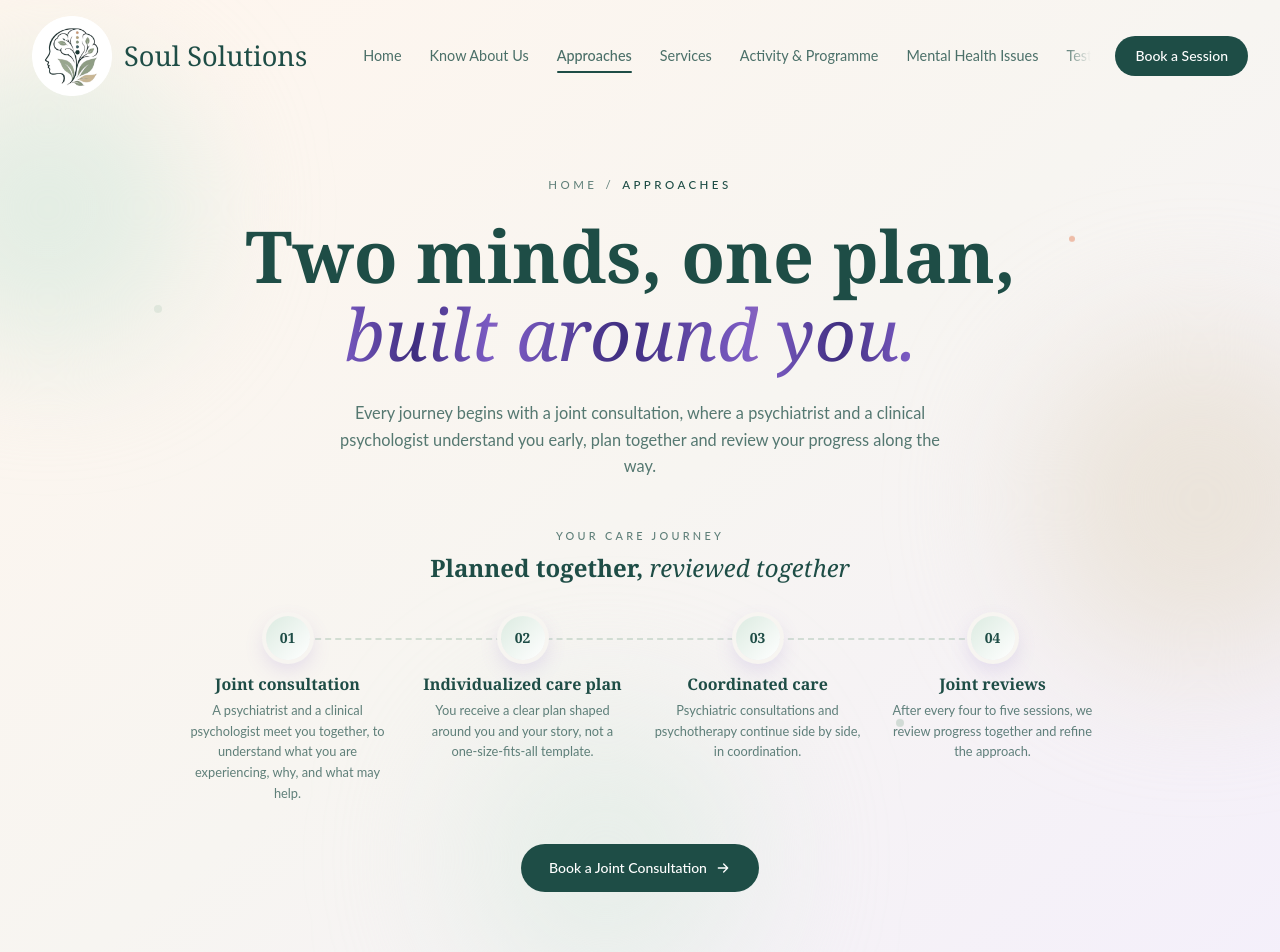
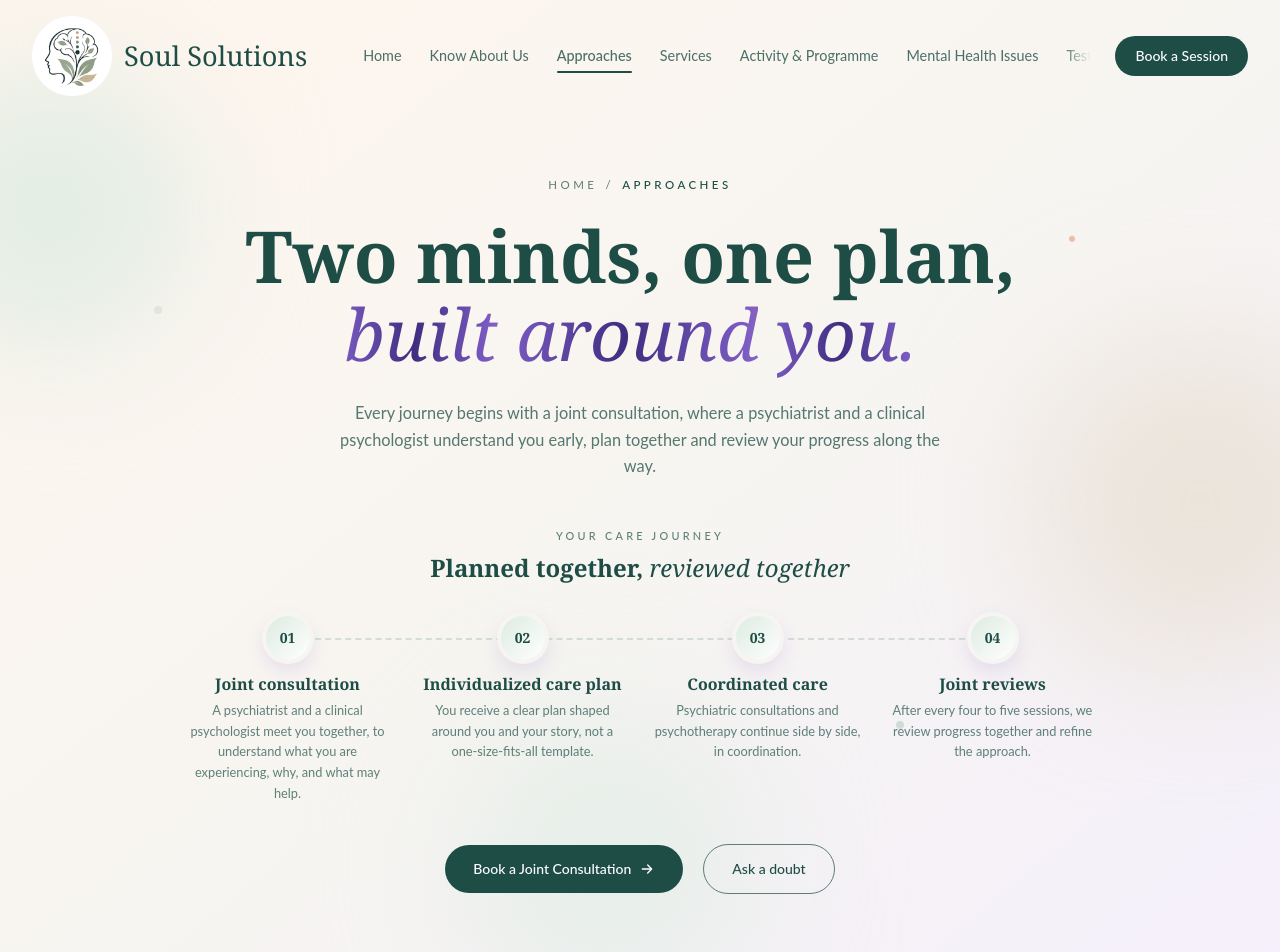
Before and after one commit to kumarnilima1512-bit/soulSolutions, a Nuxt app: page /approaches in a window 1280 px wide. Shown: the top 952 px of the page. Built offline with nearby package versions, Linux system fonts and the light colour scheme.

Commit message:
feat: add a doubt clearing button

```diff
--- a/app/pages/approaches.vue
+++ b/app/pages/approaches.vue
@@ -175,7 +175,10 @@ const steps = [
         </div>
 
         <!-- Book button, right under the care journey -->
-        <div class="mt-9 text-center sm:mt-10" :class="[base, heroShown ? on : off]" style="transition-delay: 2900ms">
+        <div
+            class="mt-9 flex flex-wrap items-center justify-center gap-4 sm:mt-10 sm:gap-5"
+            :class="[base, heroShown ? on : off]"
+            style="transition-delay: 2900ms">
           <NuxtLink
               to="/book"
               class="group inline-flex items-center gap-2 rounded-full bg-plum px-7 py-3.5 text-sm font-medium text-white transition-all duration-300 hover:-translate-y-0.5 hover:shadow-[0_10px_34px_rgba(30,77,70,0.4)]"
@@ -184,6 +187,13 @@ const steps = [
               <svg viewBox="0 0 24 24" class="h-4 w-4 transition-transform duration-300 group-hover:translate-x-1" fill="none" stroke="currentColor" stroke-width="2" stroke-linecap="round" stroke-linejoin="round" aria-hidden="true">
                 <path d="M5 12h14M13 6l6 6-6 6" />
               </svg>
+            </NuxtLink>
+
+            <NuxtLink
+              to="/contact#query"
+              class="inline-flex items-center gap-4 rounded-full border-[1.5px] border-plum/70 px-6 py-3 text-sm font-medium text-plum transition-all duration-300 hover:scale-[1.03] hover:border-violet hover:bg-white/60 sm:px-7 sm:py-3.5"
+            >
+              Ask a doubt
             </NuxtLink>
           </div>
       </div>
--- a/app/pages/contact.vue
+++ b/app/pages/contact.vue
@@ -81,8 +81,9 @@ const info = [
           </component>
 
           <!-- QueryBox-->
-          <QuickQuery class="sm:col-span-2 lg:col-span-1" />
-
+          <div id="query" class="scroll-mt-28 sm:col-span-2 lg:col-span-1">
+                <QuickQuery />
+          </div>
           <div class="rounded-[1.25rem] bg-lavender-soft p-5 text-[0.82rem] leading-relaxed text-navy/75 sm:col-span-2 sm:rounded-[1.75rem] sm:p-6 sm:text-sm lg:col-span-1">
             <p class="font-medium text-navy">Need urgent help?</p>
             <p class="mt-1">
```
Also changed, not shown: app/router.options.ts (added, +12 -0 lines). Lines whose indentation alone changed are shown as unchanged.
